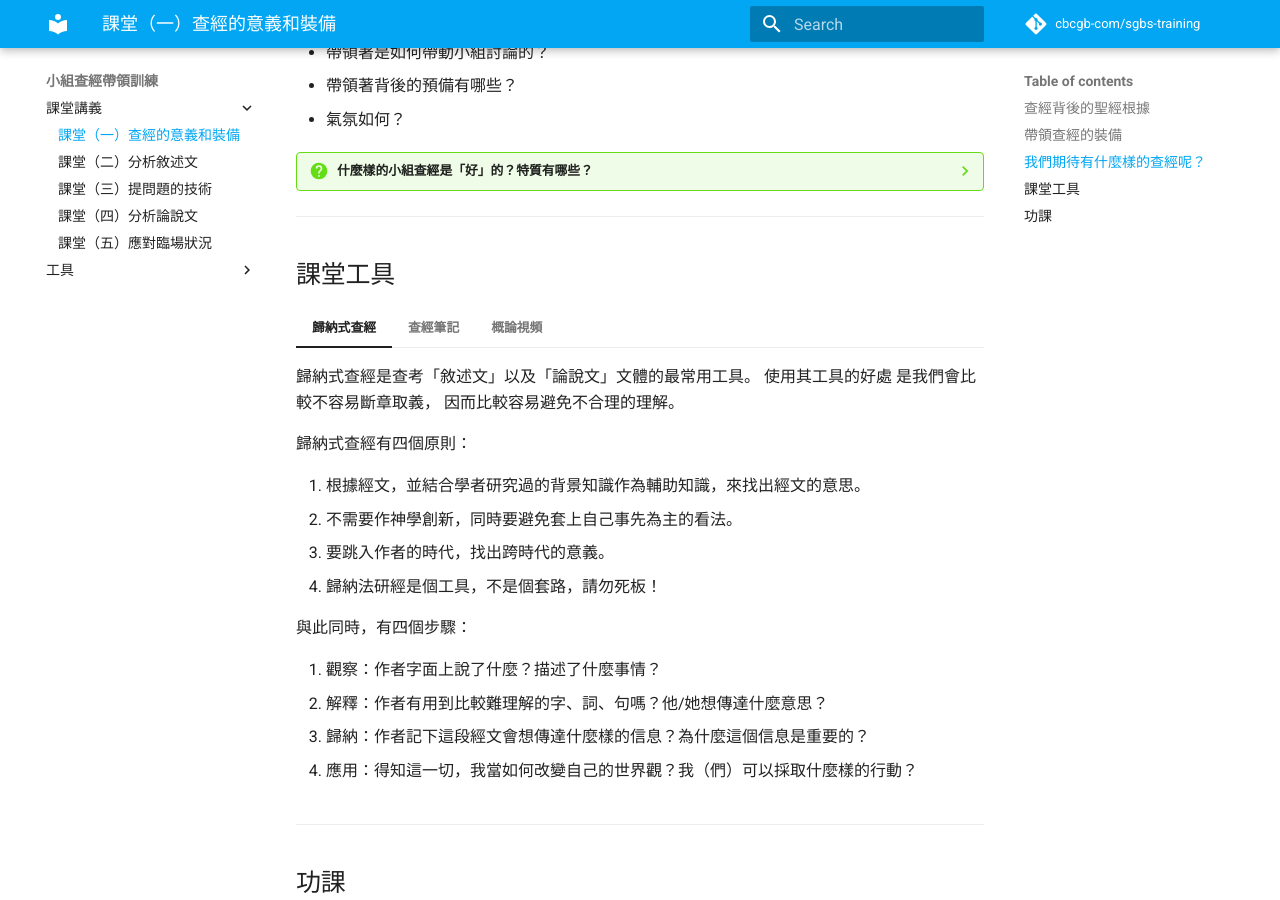
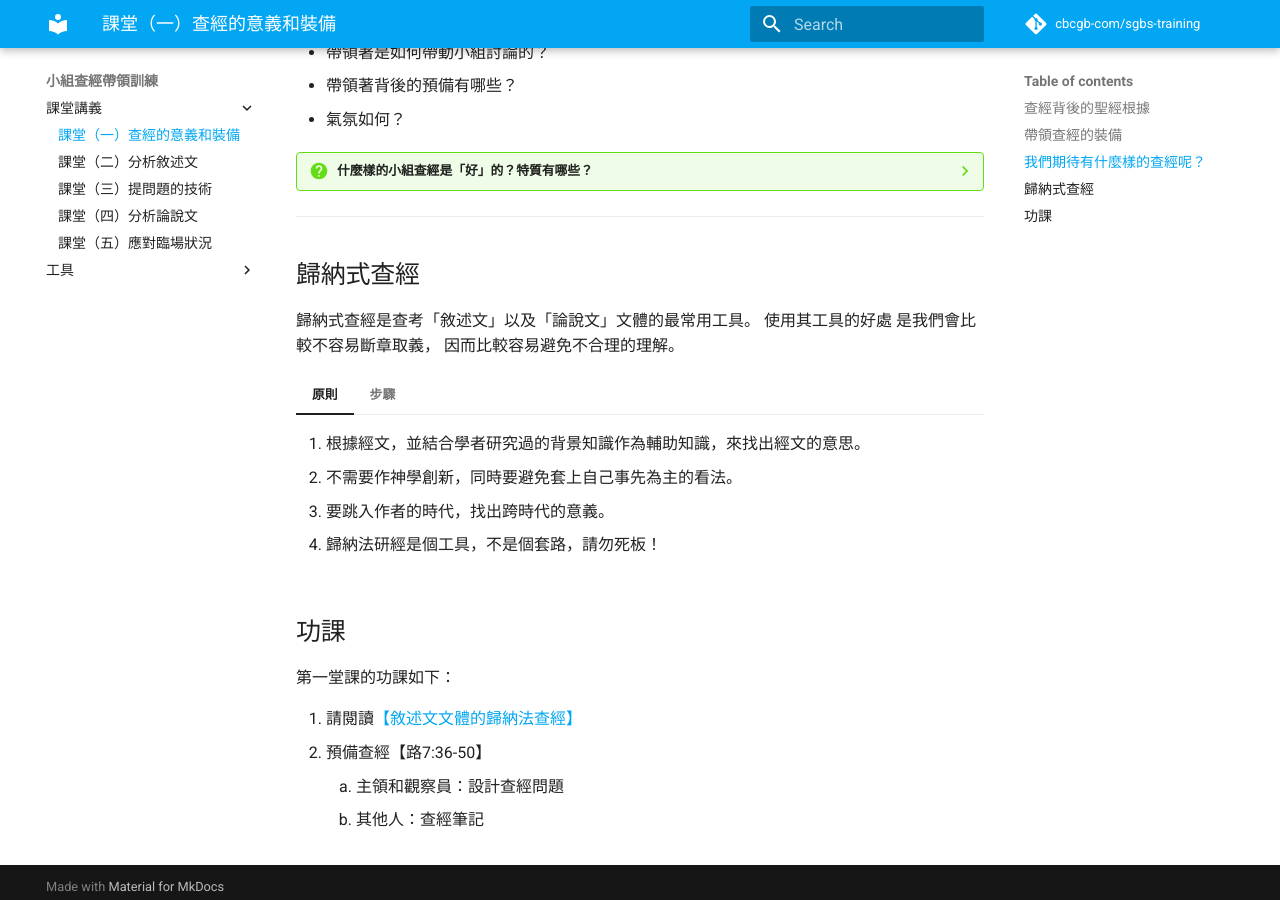
Before and after one commit to cbcgb-com/sgbs-training, an MkDocs documentation site: the page built from docs/class-notes/lesson-1-foundations.md, in a window 1280 px wide and 900 px high, scrolled down 877 px. Built offline with MkDocs 1.6.1 and Material for MkDocs 9.7.7, drawn with Linux system fonts in a browser that asks for light colours; comment, search, counter and statistics services are not loaded.

Commit message:
Update foundations

```diff
--- a/docs/class-notes/lesson-1-foundations.md
+++ b/docs/class-notes/lesson-1-foundations.md
@@ -100,60 +100,27 @@
 
 -----
 
-## 課堂工具
+## 歸納式查經
 
+歸納式查經是查考「敘述文」以及「論說文」文體的最常用工具。
+使用其工具的好處
+是我們會比較不容易斷章取義，
+因而比較容易避免不合理的理解。
 
-=== "歸納式查經"
-
-    歸納式查經是查考「敘述文」以及「論說文」文體的最常用工具。
-    使用其工具的好處
-    是我們會比較不容易斷章取義，
-    因而比較容易避免不合理的理解。
-
-    歸納式查經有四個原則：
+=== "原則"
 
     1. 根據經文，並結合學者研究過的背景知識作為輔助知識，來找出經文的意思。
     1. 不需要作神學創新，同時要避免套上自己事先為主的看法。
     1. 要跳入作者的時代，找出跨時代的意義。
     1. 歸納法研經是個工具，不是個套路，請勿死板！
 
-    與此同時，有四個步驟：
+=== "步驟"
 
     1. 觀察：作者字面上說了什麼？描述了什麼事情？
     1. 解釋：作者有用到比較難理解的字、詞、句嗎？他/她想傳達什麼意思？
     1. 歸納：作者記下這段經文會想傳達什麼樣的信息？為什麼這個信息是重要的？
     1. 應用：得知這一切，我當如何改變自己的世界觀？我（們）可以採取什麼樣的行動？
 
-
-=== "查經筆記"
-
-    在這門主日學課程當中，我們會使用上的其中一個工具是【查經筆記】。
-    如果你是第一次使用歸納式查經來理解經文的話，
-    那麼查經筆記將會成為一個很重要的工具！
-
-    在查經筆記當中，我們會記錄下：
-
-    - 經文背景知識
-    - 在經文當中注意到的各項細節
-    - 對於經文的疑惑，以及詢問他人/咨詢資料之後所得出來的答案
-    - 對經文重點的認識，方便與其他同工對照、討論
-
-=== "概論視頻"
-
-    在這門課中，我們也會使用[Bible Project](https://bibleproject.com)所提供的
-    [概論視頻](https://bibleproject.com/explore/#new_testament)。
-    這些視頻是由美國Portland, OR的一家非盈利機構，Bible Project，所出版的，
-    其視頻已經被翻譯成不同的語言，其中包括中文翻譯。
-    这些视频可以辅助我们对于圣经的总体脉络，以及每本书的脉络，有更好的认识。
-    此外，他们也出版一些讲解特殊单词的视屏，方便我们理解希伯来文话中
-    其单词的文化、社会、及属灵含义。
-
-    资源：
-
-    - [YouTube频道](https://www.youtube.com/user/jointhebibleproject/)
-    - [网站](https://bibleproject.com)
-
------
 
 ## 功課
 
```
